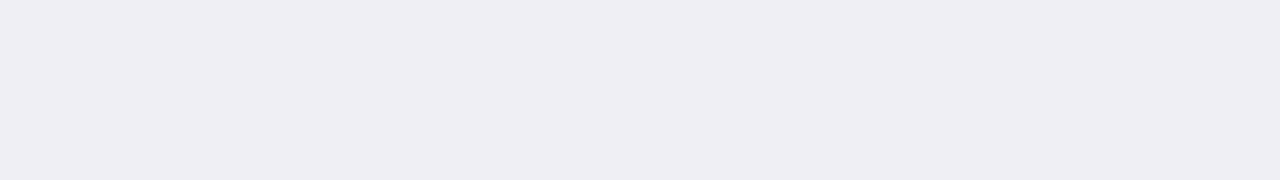
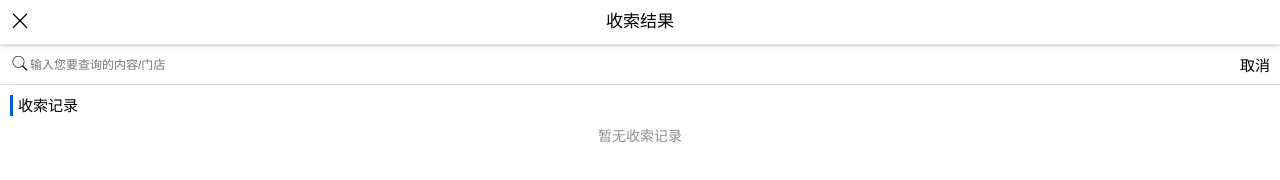
Before and after one commit to oudahai/boxcar, a plain HTML site: page src/newpage/search.html in a window 1280 px wide. Drawn offline with Linux system fonts and the light colour scheme.

Commit message:
basic complete

```diff
--- a/src/newpage/search.html
+++ b/src/newpage/search.html
@@ -6,13 +6,63 @@
 		<title></title>
 		<meta name="viewport" content="width=device-width,initial-scale=1,minimum-scale=1,maximum-scale=1,user-scalable=no" />
 		<link href="../../css/mui.min.css" rel="stylesheet" />
+		<style type="text/css">
+		body,.top{
+			background-color: #fff;
+		}
+			#searchPage a{
+				color: #000;
+				font-size: 40px;
+				padding: 0;
+			}
+			.hotmain{
+				margin-top: 45px;
+			}
+			.hotmain span{
+				float: left;
+				padding: 8px 0 10px 10px;
+				margin: 0;
+				font-size: 20px;
+			}
+			.hotmain input{
+				width: 60%;
+				padding: 0;
+			    font-size: 12px;
+
+			}
+		   .record{
+		   	 padding: 10px;
+		   }
+		   .record>span{
+		   	font-size: 15px;
+		   	display: inline-block;
+		   	padding-left: 5px;
+		   	border-left: 3px solid #0062CC;
+		   }
+		</style>
 	</head>
-
 	<body>
 		<script src="../../js/mui.min.js"></script>
 		<script type="text/javascript">
 			mui.init()
 		</script>
+		<div id="searchPage">
+			<header class="mui-bar mui-bar-nav top">
+			    <a class="mui-action-back mui-icon mui-icon-closeempty mui-pull-left"></a>
+			    <h1 class="mui-title">收索结果</h1>
+			</header>
+			<form class="mui-input-group hotmain">
+               <div class="mui-input-row">
+	                 <span class="mui-icon mui-icon-search"></span>
+	                 <input type="text" class="mui-input-clear" placeholder="输入您要查询的内容/门店">
+	                  <a class="mui-action-back mui-pull-right" style="font-size: 15px;padding: 10px;">取消</a>
+                </div>
+            </form>
+            <div class="record">
+            	<span>收索记录</span>
+            </div>
+            <p style="text-align: center;">暂无收索记录</p>
+		</div>
 	</body>
 
 </html>
```
Also changed, not shown: src/tab1.html (+26 -2 lines), manifest.json, 1 other file.
